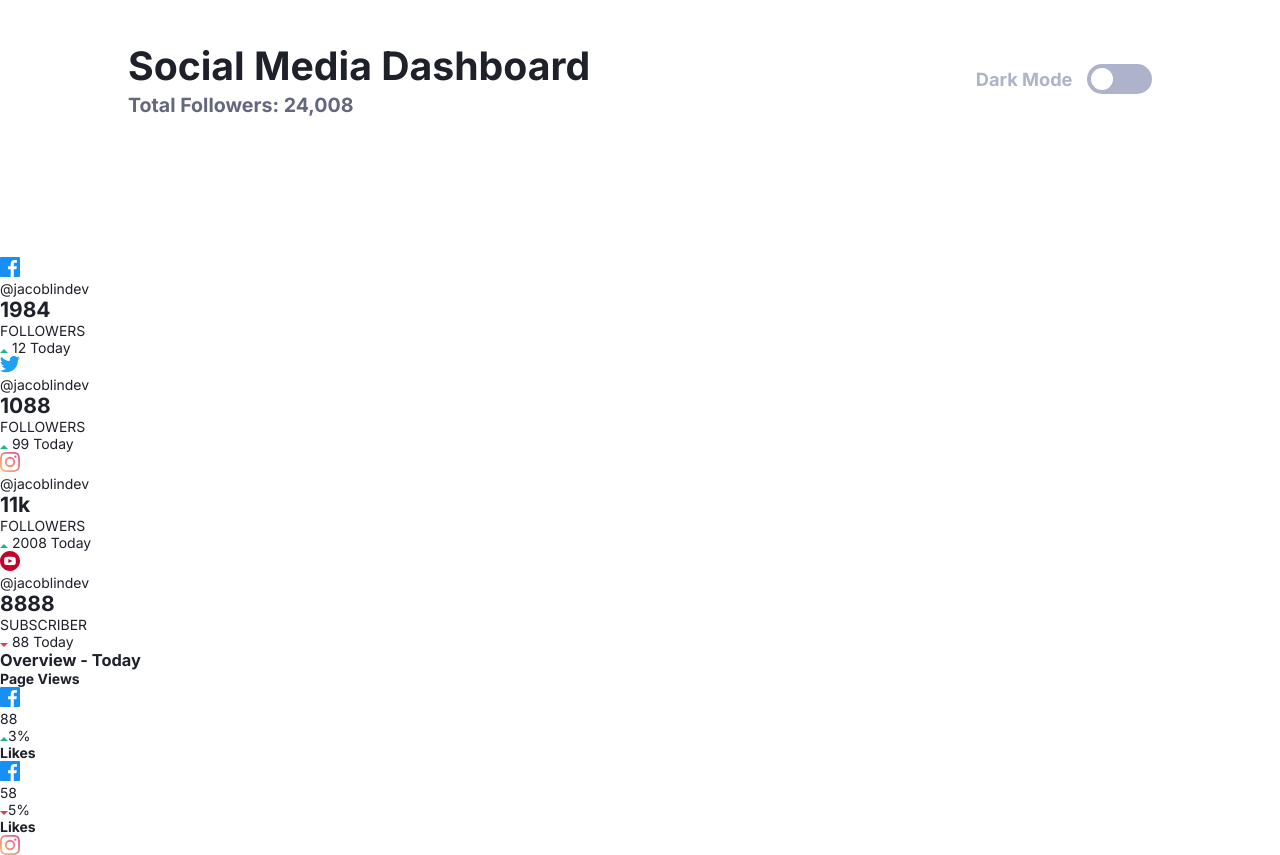
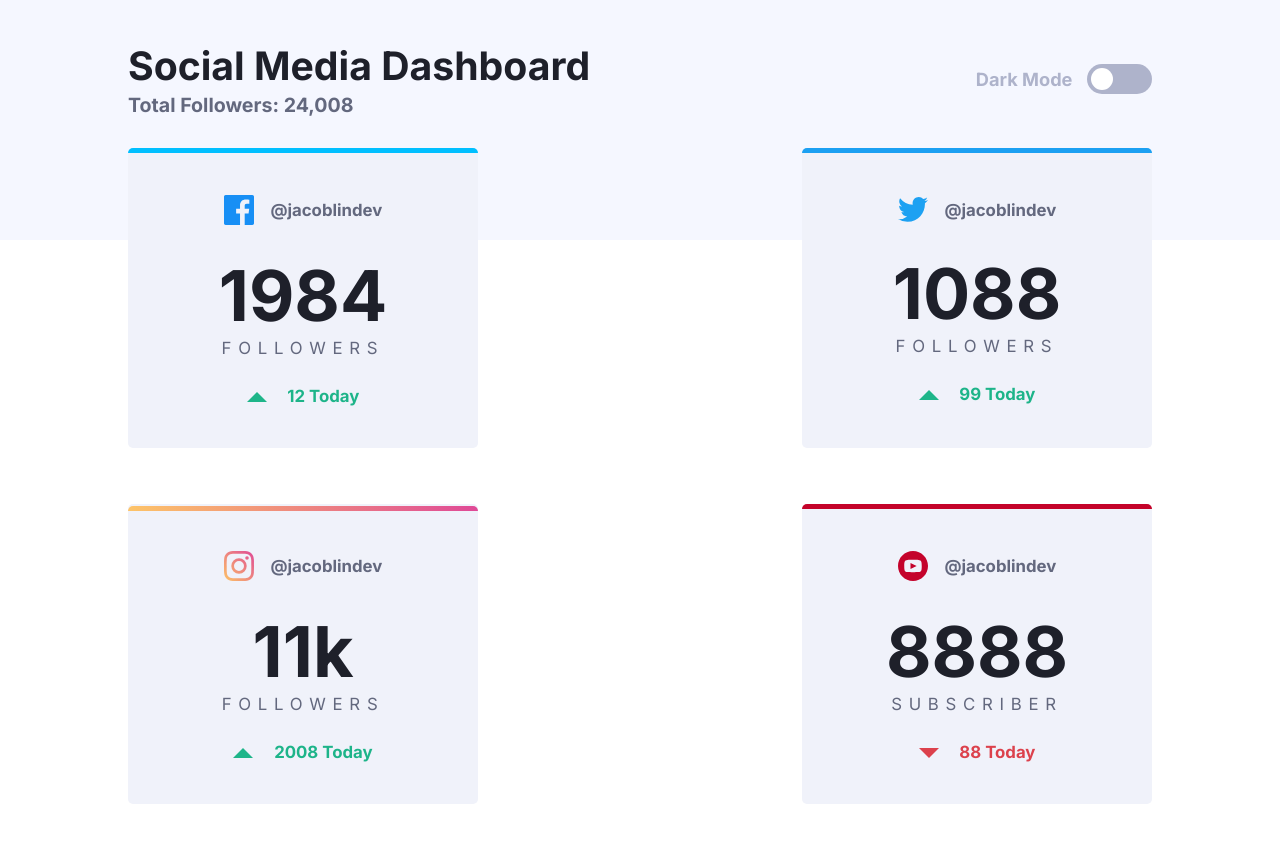
Before and after one commit to jacoblindev/FM-SocialMediaDashboard, a plain HTML site: page index.html in a window 1280 px wide. Shown: the top 855 px of the page. Drawn offline with Linux system fonts and the light colour scheme.

Commit message:
main card done!!

```diff
--- a/index.html
+++ b/index.html
@@ -24,7 +24,7 @@
   </header>
 
   <main>
-    <div class="card">
+    <div class="card card-f">
       <div class="title">
         <img src="./images/icon-facebook.svg" alt="Facebook-logo">
         <p>@jacoblindev</p>
@@ -33,12 +33,12 @@
         <h2>1984</h2>
         <span>FOLLOWERS</span>
       </div>
-      <div class="updates">
+      <div class="updates up">
         <img src="./images/icon-up.svg" alt="Up-icon">
         <span>12 Today</span>
       </div>
     </div>
-    <div class="card">
+    <div class="card card-t">
       <div class="title">
         <img src="./images/icon-twitter.svg" alt="Twitter-logo">
         <p>@jacoblindev</p>
@@ -47,13 +47,13 @@
         <h2>1088</h2>
         <span>FOLLOWERS</span>
       </div>
-      <div class="updates">
+      <div class="updates up">
         <img src="./images/icon-up.svg" alt="Up-icon">
         <span>99 Today</span>
       </div>
     </div>
     </div>
-    <div class="card">
+    <div class="card card-i">
       <div class="title">
         <img src="./images/icon-instagram.svg" alt="Instagram-logo">
         <p>@jacoblindev</p>
@@ -62,12 +62,12 @@
         <h2>11k</h2>
         <span>FOLLOWERS</span>
       </div>
-      <div class="updates">
+      <div class="updates up">
         <img src="./images/icon-up.svg" alt="Up-icon">
         <span>2008 Today</span>
       </div>
     </div>
-    <div class="card">
+    <div class="card card-y">
       <div class="title">
         <img src="./images/icon-youtube.svg" alt="YouTube-logo">
         <p>@jacoblindev</p>
@@ -76,7 +76,7 @@
         <h2>8888</h2>
         <span>SUBSCRIBER</span>
       </div>
-      <div class="updates">
+      <div class="updates down">
         <img src="./images/icon-down.svg" alt="Down-icon">
         <span>88 Today</span>
       </div>
--- a/style.css
+++ b/style.css
@@ -9,7 +9,7 @@
 
     --Facebook: hsl(195, 100%, 50%);
     --Twitter: hsl(203, 89%, 53%);
-    --Instagram: linear gradient hsl(37, 97%, 70%) to hsl(329, 70%, 58%);
+    --Instagram: linear-gradient(to right, hsl(37, 97%, 70%), hsl(329, 70%, 58%));
     --YouTube: hsl(348, 97%, 39%);
 
     --Toggle: hsl(230, 22%, 74%);
@@ -46,12 +46,16 @@ body {
 }
 
 /* Header Section */
+header {
+    background-color: var(--Top-BG);
+    height: 30vh;
+}
+
 header .container {
     display: flex;
     justify-content: space-between;
     align-items: center;
-    margin-top: 3em;
-    margin-bottom: 10em;
+    padding-top: 3em;
 }
 header h1 {
     font-size: 2.8em;
@@ -107,6 +111,101 @@ header p {
     transform: translateX(34px);
 }
 
+/* Main Section */
+main {
+    width: 80%;
+    margin: 0 auto;
+    display: flex;
+    flex-wrap: wrap;
+    justify-content: space-between;
+    position: relative;
+    top: -15vh;
+}
+
+main .card {
+    width: 350px;
+    height: 300px;
+    background-color: var(--Card-BG);
+    border-radius: 5px;
+    margin: 2em 0;
+    display: flex;
+    flex-direction: column;
+    justify-content: center;
+    align-items: center;
+    text-align: center;
+}
+
+.card .title {
+    display: flex;
+    align-items: center;
+}
+
+.card .title img {
+    width: 30px;
+}
+
+.card .title p {
+    font-size: 1.2em;
+    font-weight: 700;
+    color: var(--Text-Blue);
+    margin-left: 1em;
+}
+
+.card .numbers {
+    margin: 2em 0;
+}
+
+.card .numbers h2 {
+    font-size: 5em;
+    color: var(--Text);
+}
+
+.card .numbers span {
+    color: var(--Text-Blue);
+    font-size: 1.2em;
+    letter-spacing: .4em;
+}
+
+.card .updates {
+    font-size: 1.2em;
+    font-weight: 700;
+}
+
+.card .updates img {
+    width: 20px;
+    margin-right: 1em;
+}
+
+.up {
+    color: var(--Lime-Green);
+}
+
+.down {
+    color: var(--Bright-Red);
+}
+
+.card-f {
+    border-top: 5px solid var(--Facebook);
+}
+
+.card-t {
+    border-top: 5px solid var(--Twitter);
+}
+
+.card-i::before {
+    content: "";
+    position: relative;
+    width: 100%;
+    height: 5px;
+    background: var(--Instagram);
+    border-radius: 5px 5px 0 0;
+    top: -40px;
+}
+
+.card-y {
+    border-top: 5px solid var(--YouTube);
+}
+
 /* Footer Section */
 .attribution {
     font-size: 12px;
```
